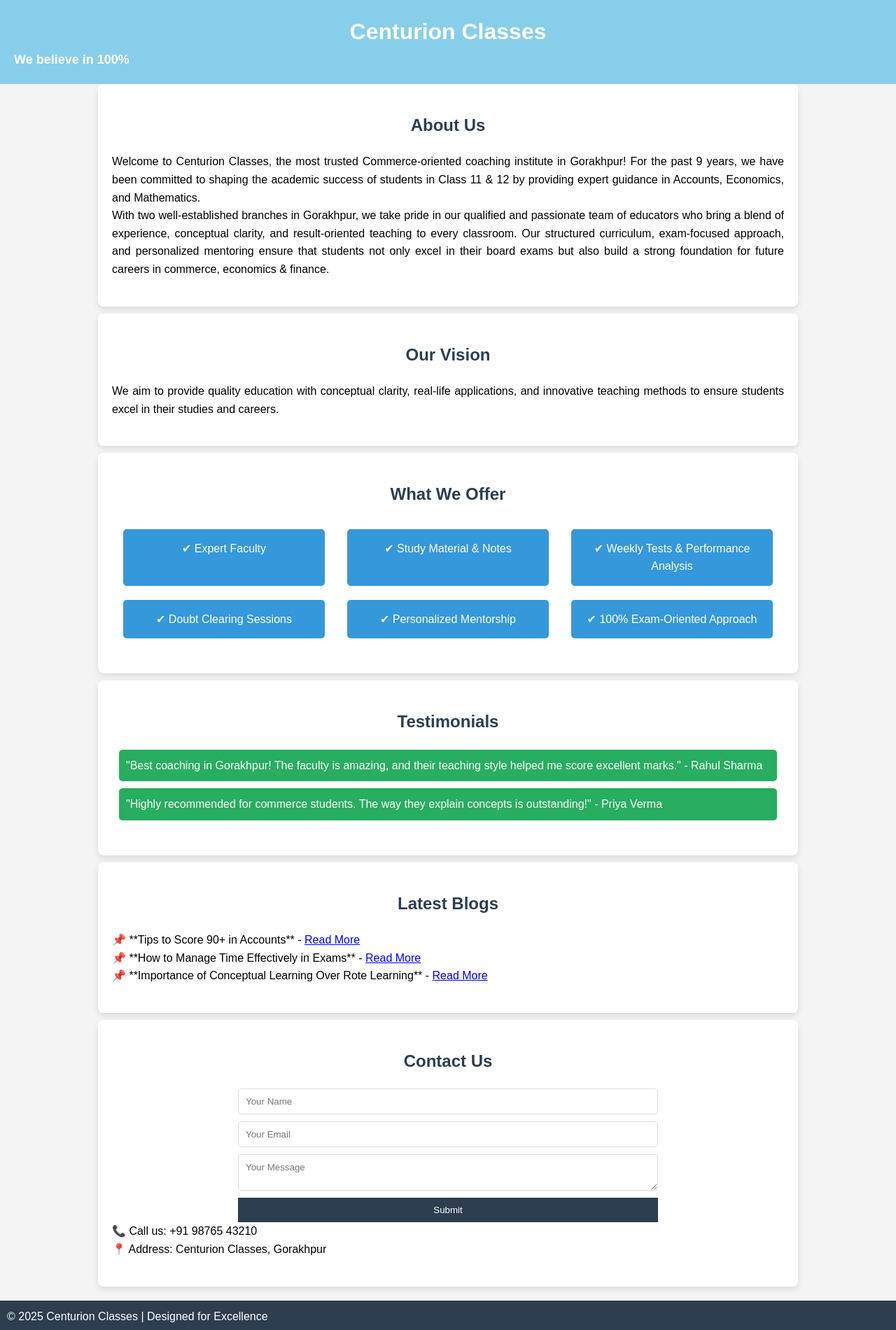
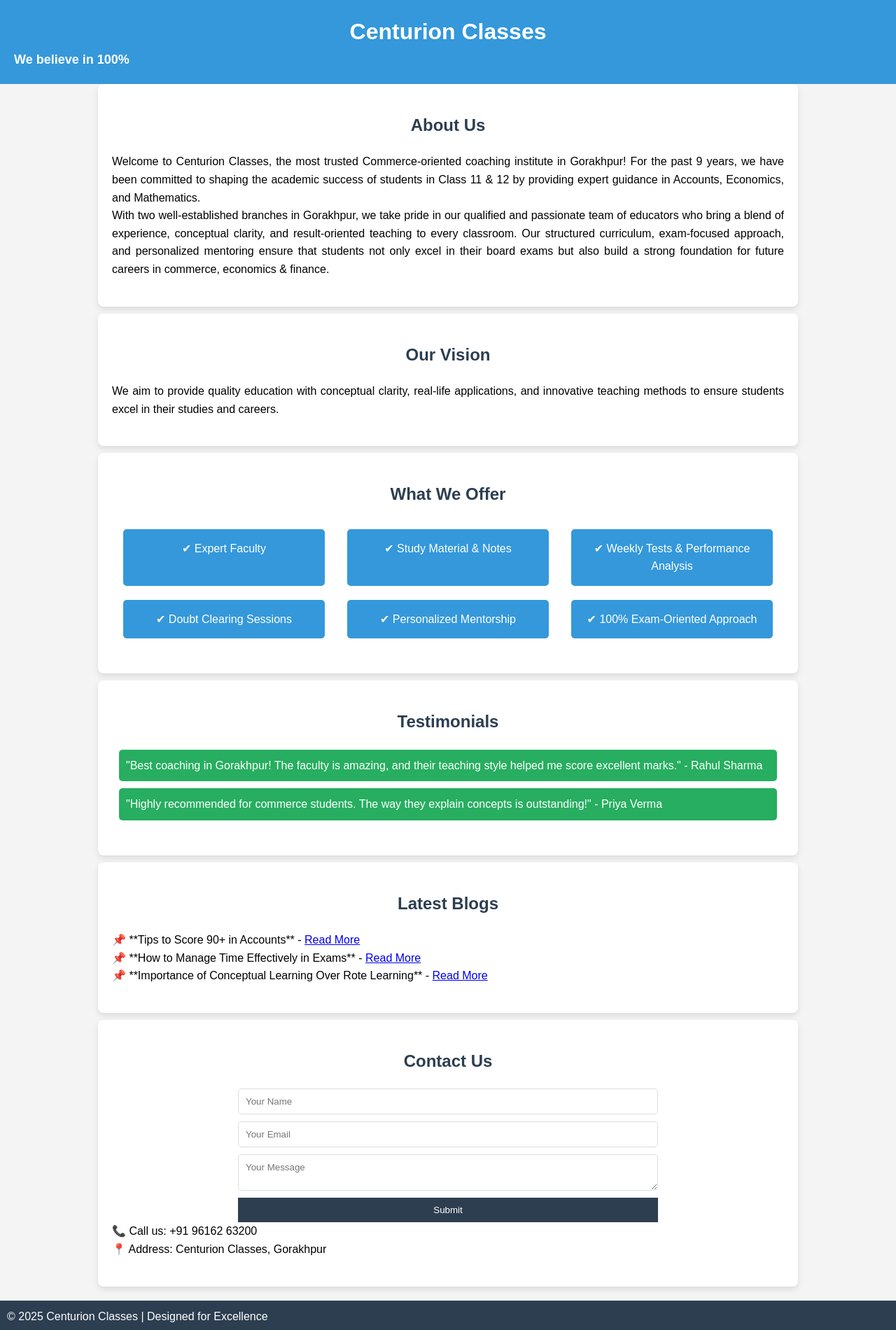
Before and after one commit to centurionclasses/centurionclasses.github.io, a plain HTML site: page index.html in a window 1280 px wide. Shown: the whole page at 70% size. Drawn offline with Linux system fonts and the light colour scheme.

Commit message:
Update index.html

```diff
--- a/index.html
+++ b/index.html
@@ -7,7 +7,7 @@
     <style>
         * { margin: 0; padding: 0; box-sizing: border-box; font-family: Arial, sans-serif; }
         body { line-height: 1.6; background-color: #f4f4f4; }
-        header { background: skyblue; color: #fff; padding: 20px; text-align: center; }
+        header { background: #3498db; color: #fff; padding: 20px; text-align: center; }
         header h1 { font-size: 32px; }
         header p { font-size: 18px; font-weight: bold; }
         section { padding: 40px 20px; max-width: 1000px; margin: auto; background: white; margin-bottom: 10px; border-radius: 8px; box-shadow: 0px 4px 8px rgba(0,0,0,0.1); }
@@ -80,7 +80,7 @@
             <textarea placeholder="Your Message" required></textarea>
             <button type="submit">Submit</button>
         </form>
-        <p>📞 Call us: +91 98765 43210</p>
+        <p>📞 Call us: +91 96162 63200</p>
         <p>📍 Address: Centurion Classes, Gorakhpur</p>
     </section>
 
```
